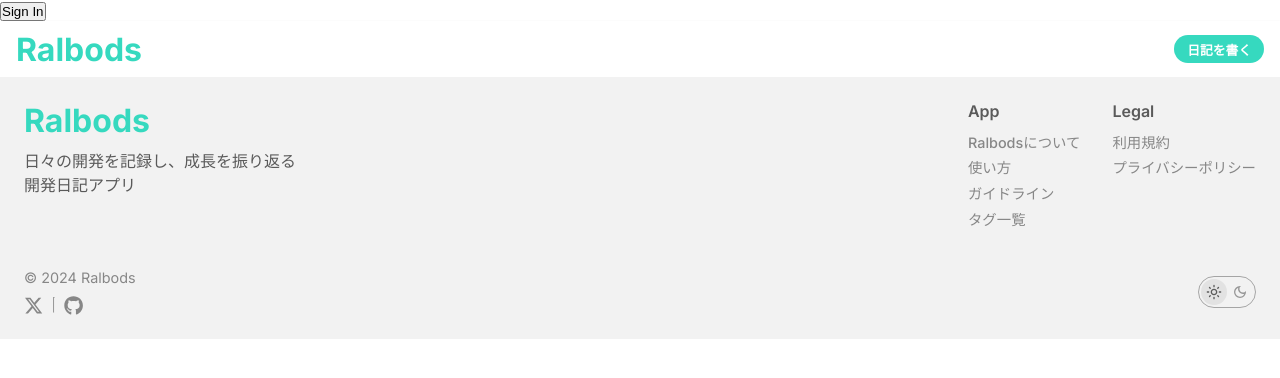
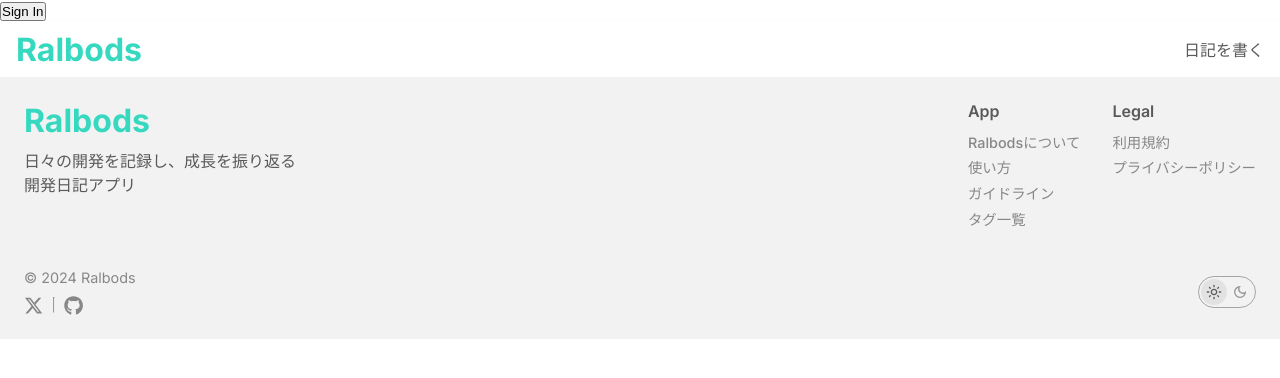
Before and after one commit to Ralbods-com/ralbods, a Next.js app: page / in a window 1280 px wide. Shown: the top 378 px of the page. Built offline with nearby package versions, Linux system fonts and the light colour scheme; no server answers.

Commit message:
fix: lint

```diff
--- a/src/components/ui/button/header/CreateDiaryButton.tsx
+++ b/src/components/ui/button/header/CreateDiaryButton.tsx
@@ -5,7 +5,7 @@ import styles from '../button.module.scss';
 
 export default function CreateDiaryButton() {
   return (
-    <Link href='/diary/create' className={styles['pink-button']}>
+    <Link href='/diary/create' className={styles['main-color-button']}>
       日記を書く
     </Link>
   );
--- a/src/components/ui/header/diary/CreateDiaryFormHeader.tsx
+++ b/src/components/ui/header/diary/CreateDiaryFormHeader.tsx
@@ -61,9 +61,9 @@ export default function CreateDiaryFormHeader({
         <div className={styles['menu-button-container']}>
           <div className={buttonStyle['white-button']}>下書きを保存</div>
           {body.trim().length === 0 ? (
-            <div className={buttonStyle['pink-disabled-button']}>公開</div>
+            <div className={buttonStyle['main-disabled-button']}>公開</div>
           ) : (
-            <div className={buttonStyle['pink-button']} onClick={onSubmit}>
+            <div className={buttonStyle['main-color-button']} onClick={onSubmit}>
               公開
             </div>
           )}
```
Also changed, not shown: src/components/ui/button/diary/DiaryFormSideButton.tsx (+4 -4 lines).
